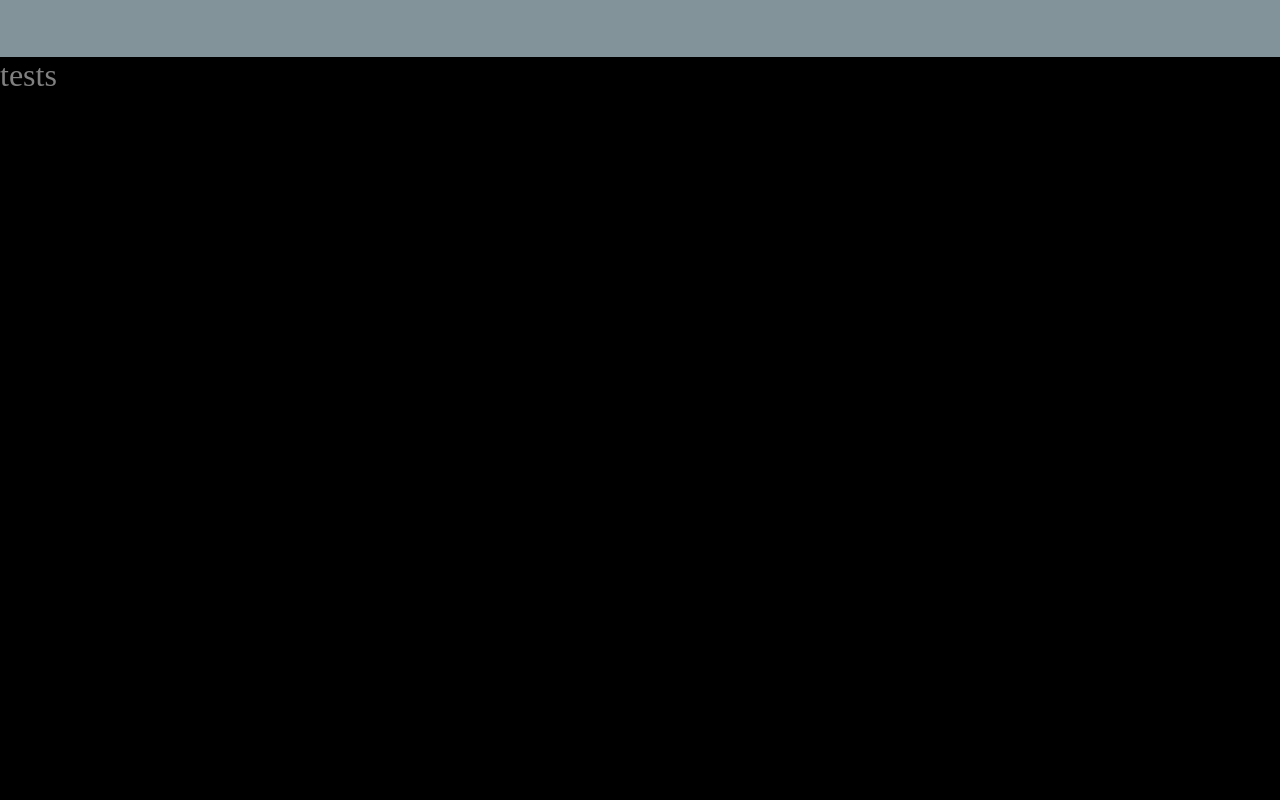
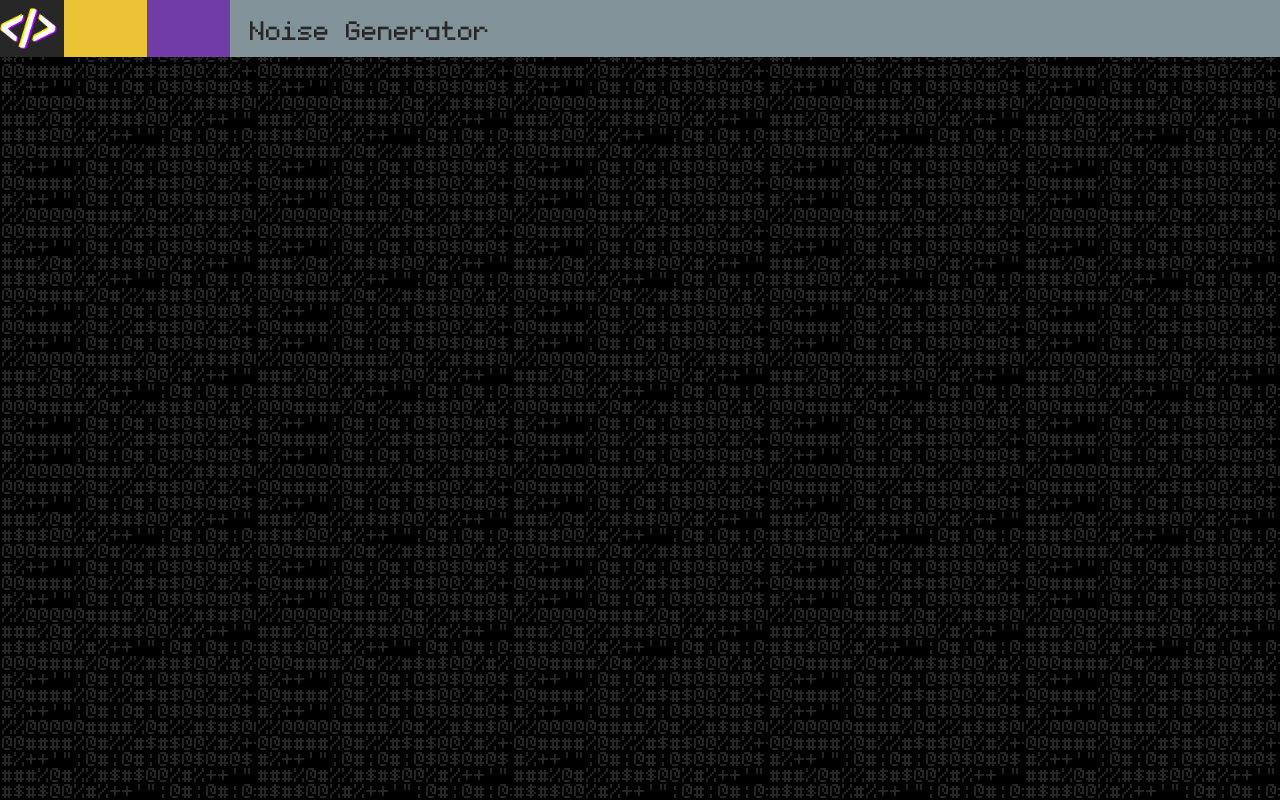
Before and after one commit to 45P3R4/45P3R4.github.io, a plain HTML site: page index.html in a window 1280 px wide. Drawn offline with Linux system fonts and the light colour scheme.

Commit message:
bar and background

```diff
--- a/css/styles.css
+++ b/css/styles.css
@@ -1,13 +1,47 @@
+@font-face {
+    font-family: 'monogram-extended';
+    src: url(../font/monogram-extended.ttf);
+}
+
 body {
     margin: 0px 0px 0px 0px;
-    background-color: black;
-    color : gray;
-    font-size: 24pt;
+    background-color: #272727;
+    background-image: url(../img/code-background.png);
+    color : #829399;
+    font-size: 32pt;
+    font-family: monogram-extended;
+    line-height: 20pt;
 }
 
 .bar {
+    color: #272727;
+    display:flex;
     margin: 0px 0px 0px 0px;
     background-color: #829399;
     width: 100%;
     height: 57px;
+    text-anchor: end;
+    align-items: center;
 }
+
+.bar-yellow {
+    background-color: #EAC435;
+    width: 83px;
+}
+.bar-cyan {
+    background-color: #723ca8;
+    width: 83px;
+    margin-right: 20px;
+}
+
+.logo {
+    background-image: url(../img/code-icon-anaglyph.png);
+    background-repeat: no-repeat;
+    background-size: 57px;
+    background-color: #272727;
+    width: 64px;
+    height: 57px;
+}
+.logo:hover {
+    cursor: pointer;
+}
--- a/index.html
+++ b/index.html
@@ -14,7 +14,12 @@
     <meta name="theme-color" content="#ffffff">
 </head>
 <body>
-    <div class="bar"></div>
-    tests
+    <div class="bar">
+        <div class="logo"></div>
+        <div class="bar bar-yellow"></div>
+        <div class="bar bar-cyan"></div>
+        Noise Generator
+    </div>
+
 </body>
 </html>
```
Also changed, not shown: font/monogram-extended.ttf (added), img/code-background.png (added), img/code-icon-anaglyph.png (added), img/code-icon-transparent.png (deleted), img/code-icon.png (deleted).
